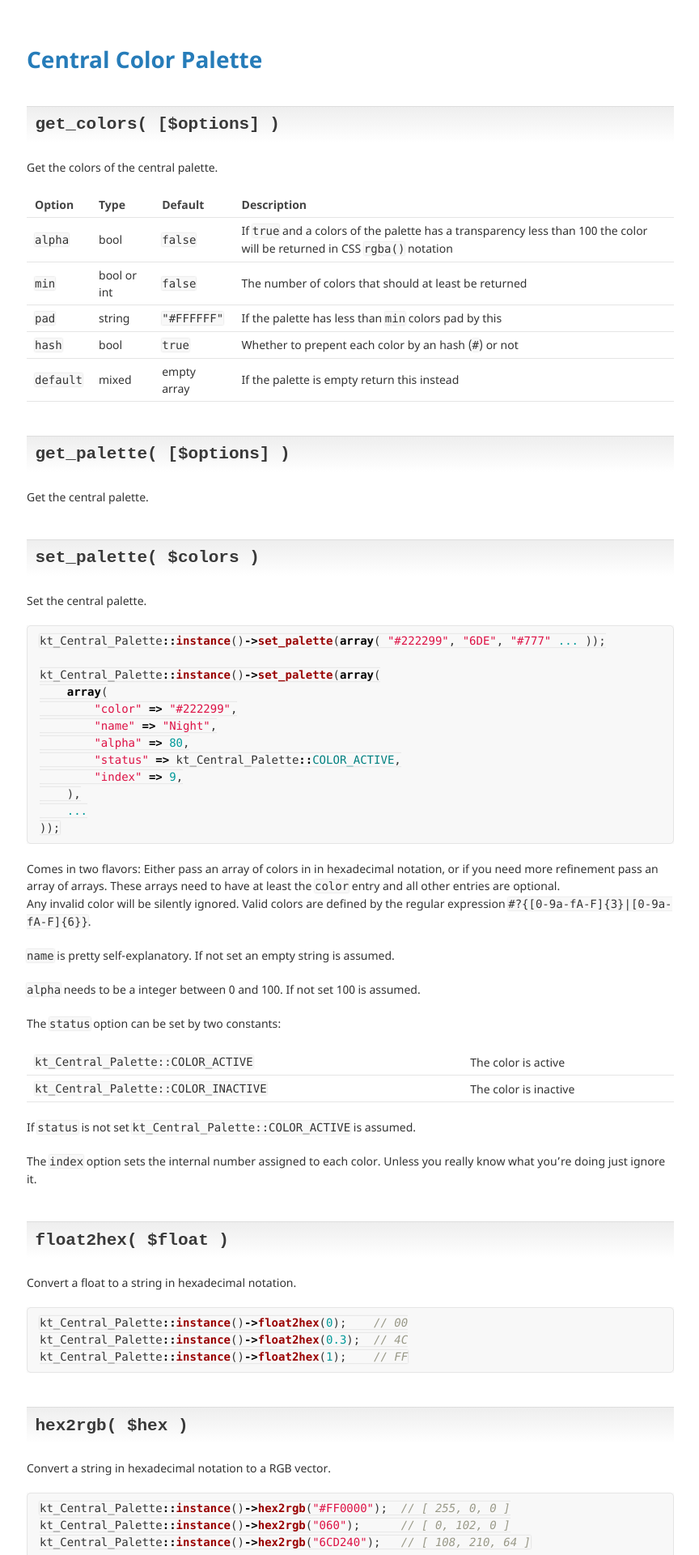
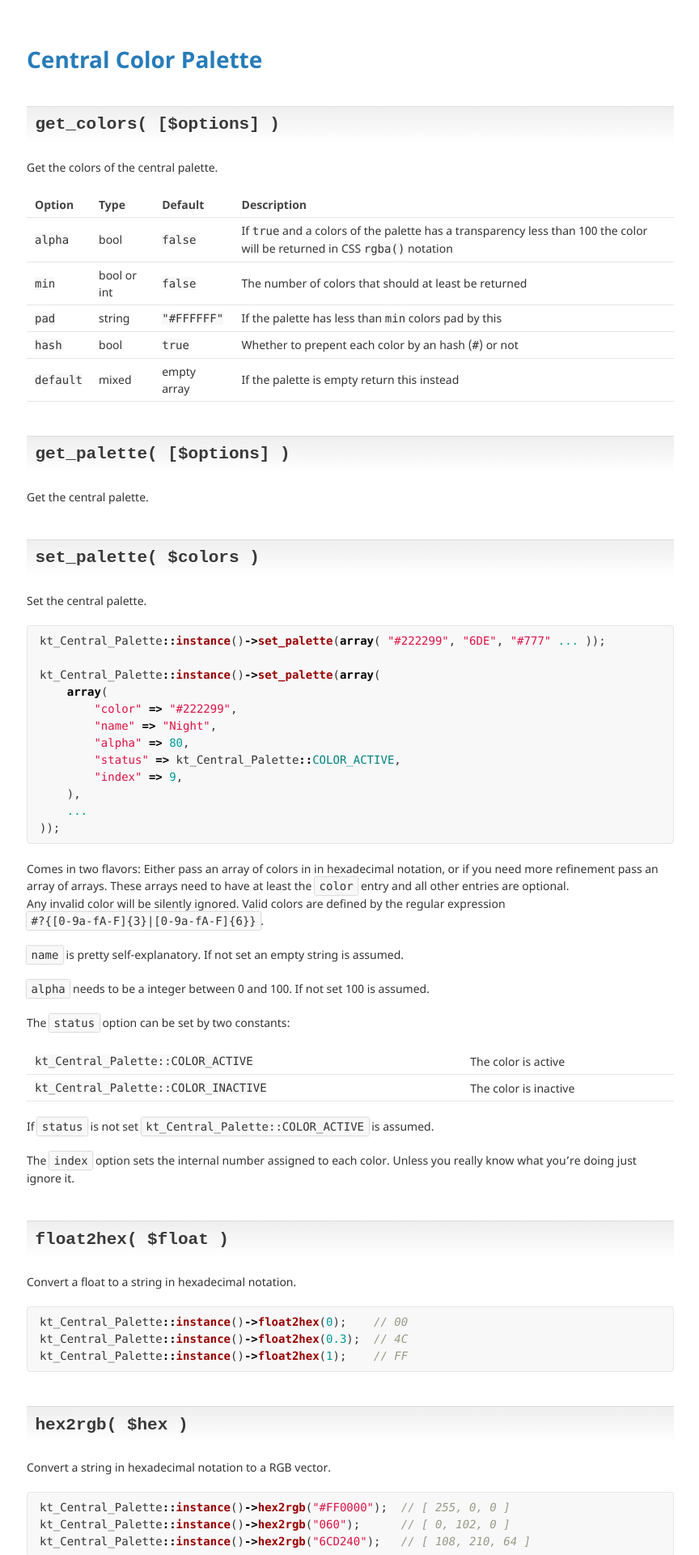
Before and after one commit to kungtiger/central-color-palette, a Jekyll site: the page built from index.md, in a window 1280 px wide. Shown: the top 1920 px of the page at 81% size, without its empty margins (207-1071 px from the left). Built offline with Jekyll 4.4.1, drawn with Linux system fonts in a browser that asks for light colours; our own code applies the rules of GitHub Pages for plain Markdown files.

Commit message:
new api documentation

```diff
--- a/_sass/jekyll-theme-minimal.scss
+++ b/_sass/jekyll-theme-minimal.scss
@@ -77,8 +77,10 @@ code, pre {
     background: #f8f8f8;
 }
 
-code {
-    box-shadow: 0 0 2px rgba(0,0,0,.2);
+p code {
+    box-shadow: 0 0 2px rgba(0,0,0,.4);
+    padding: .2em .4em;
+    white-space: nowrap;
 }
 
 pre {
```
